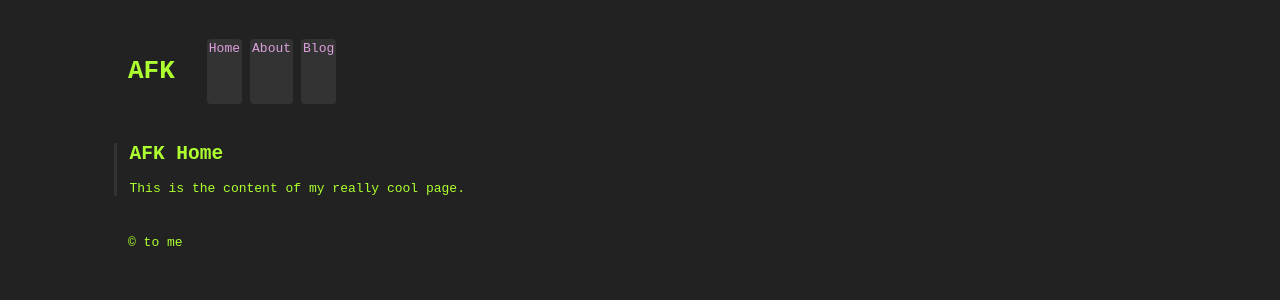
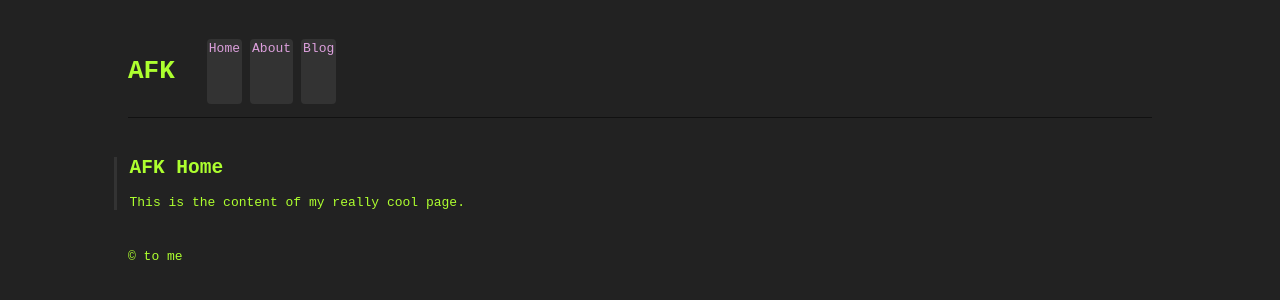
Before and after one commit to afknot/afknot.github.io, a Jekyll site: the page built from index.md, in a window 1280 px wide. Shown: the top 300 px of the page. Built offline with Jekyll 4.4.1, drawn with Linux system fonts in a browser that asks for light colours; our own code applies the rules of GitHub Pages for plain Markdown files.

Commit message:
Upodates

```diff
--- a/css/style.css
+++ b/css/style.css
@@ -14,6 +14,8 @@ footer {
 header {
     display: flex;
     gap: 32px;
+    border-bottom: 1px solid #111;
+    padding-bottom: 1em;
 }
 
 nav {
```
